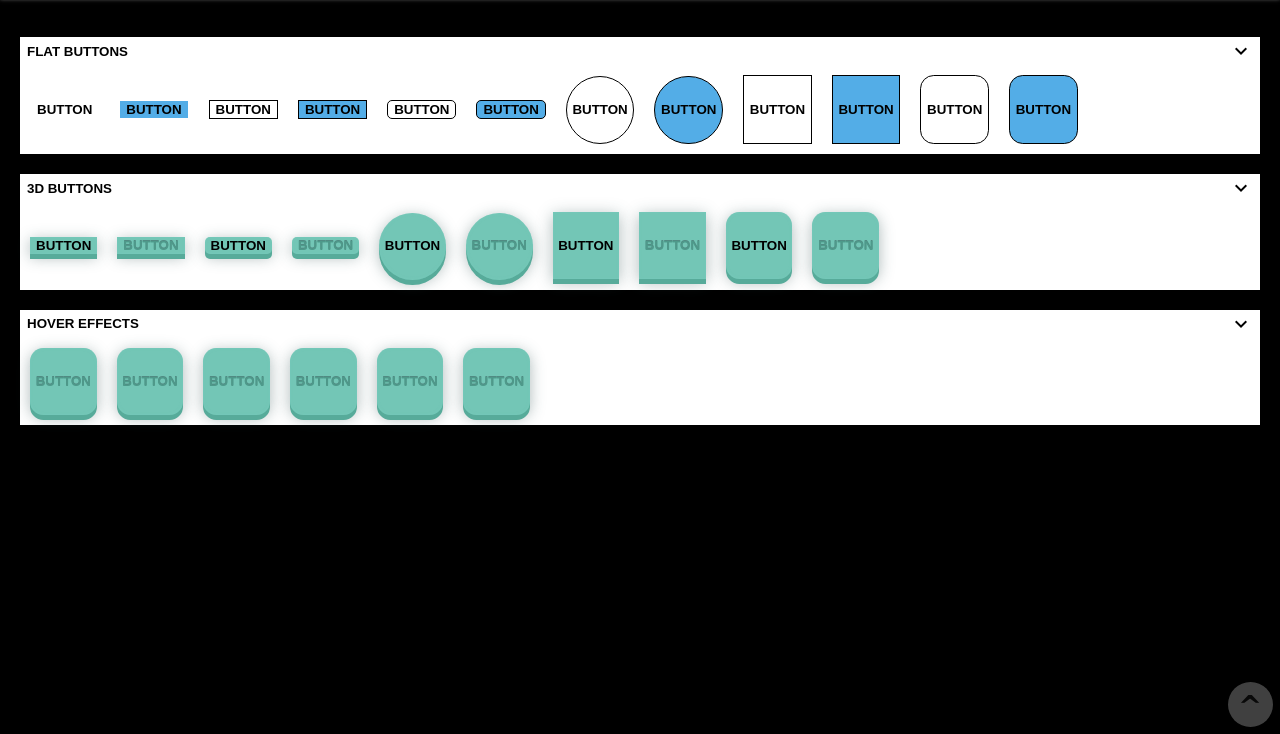
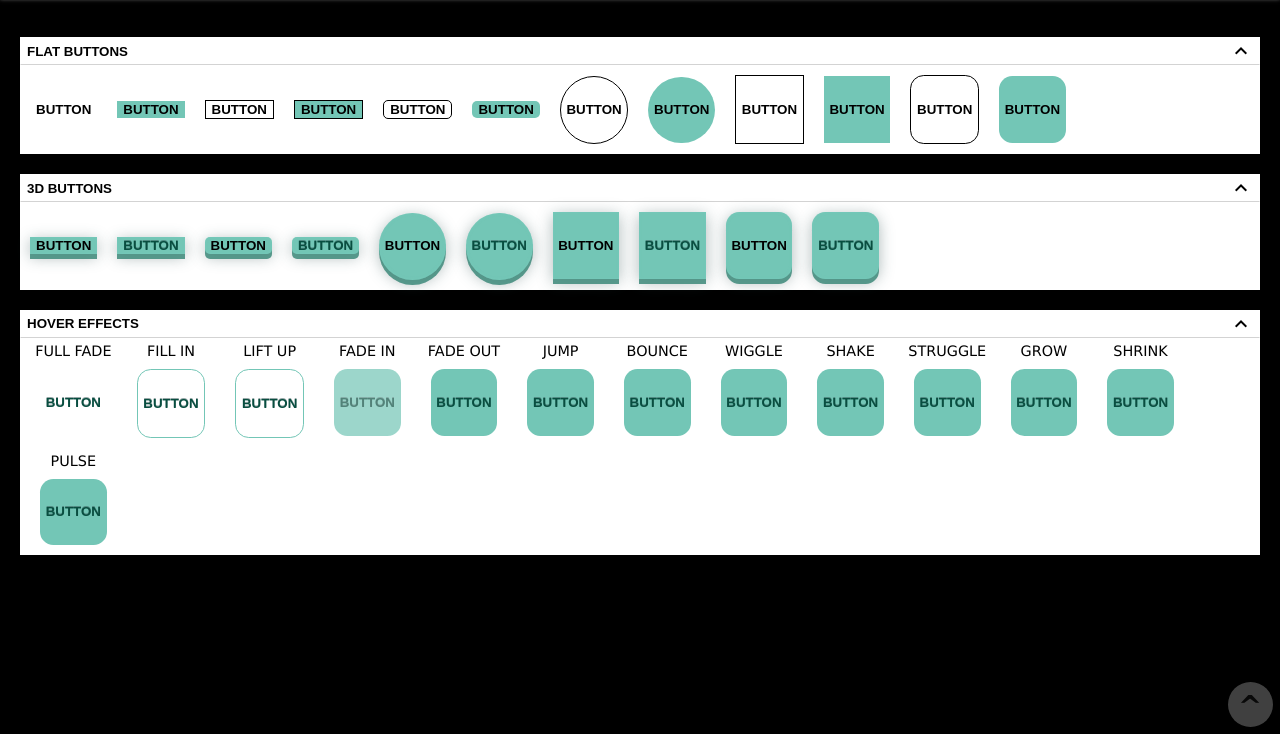
Before and after one commit to CJYProjects/buttoncollection, a plain HTML site: page index.html in a window 1280 px wide. Shown: the part 66-800 px from the top of the page. Drawn offline with Linux system fonts and the light colour scheme.

Commit message:
more animations

```diff
--- a/buttoncollection.css
+++ b/buttoncollection.css
@@ -15,18 +15,18 @@ body{
 /* animation: jump 1.2s; */
 @keyframes jump{
     0% {transform: translateY(10px);}
-    50% {transform: translateY(-20px);}
+    50% {transform: translateY(-20px); box-shadow: 0px 20px 0 -5px rgb(71,144,129,.8),  0px 3px 15px rgb(47,79,79,.4), inset 0px 0px 3px rgb(122,207,191,.5);}
     100% {transform: translateY(0px);}
 }
 
 /* animation: bounce 1s; */
 @keyframes bounce{
     0% {transform: translateY(10px);}
-    17% {transform: translateY(-20px);}
-    33% {transform: translateY(0px);}
-    49% {transform: translateY(-10px);}
-    65% {transform: translateY(0px);}
-    83% {transform: translateY(-5px);}
+    17% {transform: translateY(-20px); box-shadow: 0px 20px 0  -5px rgb(71,144,129,.8),  0px 3px 15px rgb(47,79,79,.4), inset 0px 0px 3px rgb(122,207,191,.5);}
+    33% {transform: translateY(0px); box-shadow: 0px 0px 0 rgb(71,144,129,.8),  0px 3px 15px rgb(47,79,79,.4), inset 0px 0px 3px rgb(122,207,191,.5);}
+    49% {transform: translateY(-10px); box-shadow: 0px 10px 0 -5px rgb(71,144,129,.8),  0px 3px 15px rgb(47,79,79,.4), inset 0px 0px 3px rgb(122,207,191,.5);}
+    65% {transform: translateY(0px); box-shadow: 0px 0px 0 rgb(71,144,129,.8),  0px 3px 15px rgb(47,79,79,.4), inset 0px 0px 3px rgb(122,207,191,.5);}
+    83% {transform: translateY(-5px); box-shadow: 0px 5px 0 -5px rgb(71,144,129,.8),  0px 3px 15px rgb(47,79,79,.4), inset 0px 0px 3px rgb(122,207,191,.5);}
     100% {transform: translateY(0px);}
 }
 
@@ -52,30 +52,32 @@ body{
 
 /* animation: struggle 0.6s; */
 @keyframes struggle{
-    0% {transform: skew(10deg, 10deg);}
-    25% {transform: skew(-10deg, -10deg);}
-    50% {transform: skew(10deg, 10deg);}
-    75% {transform: skew(-10deg, -10deg);}
-    100% {transform: skew(10deg, 10deg);}
+    0% {transform: skew(10deg, 10deg); box-shadow: 0px 5px 0px #479081,  0px 3px 15px rgb(47,79,79,.4), inset 0px 0px 3px rgb(122,207,191,.5);}
+    25% {transform: skew(-10deg, -10deg); box-shadow: 0px 5px 0px #479081,  0px 3px 15px rgb(47,79,79,.4), inset 0px 0px 3px rgb(122,207,191,.5);}
+    50% {transform: skew(10deg, 10deg); box-shadow: 0px 5px 0px #479081,  0px 3px 15px rgb(47,79,79,.4), inset 0px 0px 3px rgb(122,207,191,.5);}
+    75% {transform: skew(-10deg, -10deg); box-shadow: 0px 5px 0px #479081,  0px 3px 15px rgb(47,79,79,.4), inset 0px 0px 3px rgb(122,207,191,.5);}
+    100% {transform: skew(10deg, 10deg); box-shadow: 0px 5px 0px #479081,  0px 3px 15px rgb(47,79,79,.4), inset 0px 0px 3px rgb(122,207,191,.5);}
 }
 
-/* animation: bloat 1s; */
-@keyframes bloat{
+/* animation: grow 1s; */
+@keyframes grow{
+    0% {transform: scale(0.9, 0.9);}
+    50% {transform: scale(1.1, 1.1);}
+    100% {transform: scale(1, 1);}
+}
+
+/* animation: shrink 1s; */
+@keyframes shrink{
     0% {transform: scale(1.1, 1.1);}
     50% {transform: scale(0.9, 0.9);}
     100% {transform: scale(1, 1);}
 }
 
-@keyframes fill{
-
-}
-
-@keyframes press{
-
-}
-
-@keyframes trace{
-
+/* animation: pulse 1s; */
+@keyframes pulse{
+    0% {transform: scale(0.9, 0.9);}
+    50% {transform: scale(1.1, 1.1);}
+    100% {transform: scale(0.9, 0.9);}
 }
 
 header h1{
@@ -132,10 +134,21 @@ header h1{
     align-items: baseline;
 }
 
+.card{
+    display: flex;
+    flex-flow: column;
+    text-transform: uppercase;
+    font-size: 90%;
+    align-items: center;
+    margin-left: 10px;
+    margin-top: 5px;
+}
+
 .container-button{
     display: flex;
     width: 100%;
     border: thin solid var(--bg-color, white);
+    border-bottom: thin double lightgray;
     justify-content: space-between;
     align-items: center;
     font-weight: bold;
@@ -152,7 +165,6 @@ header h1{
 }
 
 .container-button.active{
-    background-color: darkgray;
     border: thin solid;
     border-radius: 5px;
 }
@@ -173,7 +185,7 @@ header h1{
 }
 
 .invisible-button{
-    border: thin solid var(--bg-color, white);
+    border: none;
     background: var(--bg-color, white);
 }
 
@@ -183,7 +195,7 @@ header h1{
 }
 
 .background-button{
-    background: #53ADE7;
+    background: #73C6B6;
 }
 /* rounded rectangle */
 .rounded-rectangle-button{
@@ -218,12 +230,60 @@ header h1{
 .threed-btn{
     background: #73C6B6;
     border: none;
-    box-shadow: 0px 5px 0 #57AB9A,  0px 3px 15px rgb(47,79,79,.4), inset 0px 0px 3px rgb(122,207,191,.5);
+    box-shadow: 0px 5px 0 rgb(71,144,129,.9),  0px 3px 15px rgb(47,79,79,.4), inset 0px 0px 3px rgb(122,207,191,.5);
 }
 
 .threed-button-title{
-    color: #4E998A;
+    color: #084e40;
     text-shadow: 0px -1px 0px rgba(47,79,79,.5);
+}
+
+.fade-in{
+    background: #73C6B6;
+    border: none;
+    opacity: 0.7;
+    transition: opacity 0.5s;
+}
+
+.fade-in:hover{
+    opacity: 1;
+}
+
+.fade-out{
+    background: #73C6B6;
+    border: none;
+    opacity: 1;
+    transition: opacity 0.5s;
+}
+
+.fade-out:hover{
+    opacity: 0.8;
+}
+
+.full-fade{
+    background: var(--bg-color);
+    border: none;
+    transition: 1.3s;
+}
+
+.full-fade:hover{
+    background: #73C6B6;
+}
+
+.fill-in, .lift-up{
+    border: thin solid #73C6B6;
+    background: var(--bg-color);
+    transition: 0.5s;
+}
+
+.fill-in:hover{
+    border: thin solid var(--bg-color, white);
+    box-shadow: inset 0 0 0 2.5em #73C6B6;
+}
+
+.lift-up:hover{
+    border: thin solid var(--bg-color, white);
+    box-shadow: inset 0 -5.3em 0 0 #73C6B6;
 }
 
 .jump:hover{
@@ -246,6 +306,14 @@ header h1{
     animation: struggle 0.6s;
 }
 
-.bloat:hover{
-    animation: bloat 1s;
+.grow:hover{
+    animation: grow 1s;
 }
+
+.shrink:hover{
+    animation: shrink 1s;
+}
+
+.pulse:hover{
+    animation: pulse 1s infinite;
+}
--- a/index.html
+++ b/index.html
@@ -31,18 +31,18 @@
                     <button class = "button-sample bordered-button"><span class = "button-title">Button</span></button>
                     <button class = "button-sample bordered-button background-button"><span class = "button-title">Button</span></button>
                     <button class = "button-sample bordered-button rounded-rectangle-button"><span class = "button-title">Button</span></button>
-                    <button class = "button-sample bordered-button rounded-rectangle-button background-button"><span class = "button-title">Button</span></button>
+                    <button class = "button-sample invisible-button rounded-rectangle-button background-button"><span class = "button-title">Button</span></button>
                     <button class = "button-sample bordered-button circle-button"><span class = "button-title">Button</span></button>
-                    <button class = "button-sample bordered-button circle-button background-button"><span class = "button-title">Button</span></button>
+                    <button class = "button-sample invisible-button circle-button background-button"><span class = "button-title">Button</span></button>
                     <button class = "button-sample bordered-button square-button"><span class = "button-title">Button</span></button>
-                    <button class = "button-sample bordered-button square-button background-button"><span class = "button-title">Button</span></button>
+                    <button class = "button-sample invisible-button square-button background-button"><span class = "button-title">Button</span></button>
                     <button class = "button-sample bordered-button rounded-square-button"><span class = "button-title">Button</span></button>
-                    <button class = "button-sample bordered-button rounded-square-button background-button"><span class = "button-title">Button</span></button>
+                    <button class = "button-sample invisible-button rounded-square-button background-button"><span class = "button-title">Button</span></button>
                 </div>
             </div>
 
             <div class = "content-wrapper" id = "threed-container">
-                <button class = "container-button" onclick="showOrHide('flat')"><span id="3d-text">3D Buttons</span><i id="flat-arrow" class="material-icons arrow">expand_more</i></button>
+                <button class = "container-button" onclick="showOrHide('threed')"><span id="3d-text">3D Buttons</span><i id="threed-arrow" class="material-icons arrow">expand_more</i></button>
                 <div class = "container" id = "threed">
                     <button class = "button-sample invisible-button threed-btn"><span class = "button-title">Button</span></button>
                     <button class = "button-sample invisible-button threed-btn"><span class = "button-title threed-button-title">Button</span></button>
@@ -57,16 +57,81 @@
                 </div>
             </div>
             <div class = "content-wrapper" id = "hover-effects-container">
-                <button class = "container-button" onclick="showOrHide('flat')"><span id="3d-text">Hover Effects</span><i id="flat-arrow" class="material-icons arrow">expand_more</i></button>
+                <button class = "container-button" onclick="showOrHide('hover-effects')"><span id="3d-text">Hover Effects</span><i id="hover-effects-arrow" class="material-icons arrow">expand_more</i></button>
                 <div class = "container" id = "hover-effects">
-                    <button class = "button-sample invisible-button rounded-square-button threed-btn jump"><span class = "button-title threed-button-title">Button</span></button>
-                    <button class = "button-sample invisible-button rounded-square-button threed-btn bounce"><span class = "button-title threed-button-title">Button</span></button>
-                    <button class = "button-sample invisible-button rounded-square-button threed-btn wiggle"><span class = "button-title threed-button-title">Button</span></button>
-                    <button class = "button-sample invisible-button rounded-square-button threed-btn shake"><span class = "button-title threed-button-title">Button</span></button>
-                    <button class = "button-sample invisible-button rounded-square-button threed-btn struggle"><span class = "button-title threed-button-title">Button</span></button>
-                    <button class = "button-sample invisible-button rounded-square-button threed-btn bloat"><span class = "button-title threed-button-title">Button</span></button>
+                    <div class = "card">
+                    Full Fade
+                    <button class = "button-sample rounded-square-button full-fade"><span class = "button-title threed-button-title">Button</span></button>
+                    </div>
+                    <div class = "card">
+                    Fill In
+                    <button class = "button-sample rounded-square-button fill-in"><span class = "button-title threed-button-title">Button</span></button>
+                    </div>
+                    <div class = "card">
+                    Lift Up
+                    <button class = "button-sample rounded-square-button lift-up"><span class = "button-title threed-button-title">Button</span></button>
+                    </div>
+                    <div class = "card">
+                    Fade In
+                    <button class = "button-sample rounded-square-button fade-in"><span class = "button-title threed-button-title">Button</span></button>
+                    </div>
+                    <div class = "card">
+                    Fade Out
+                    <button class = "button-sample rounded-square-button fade-out"><span class = "button-title threed-button-title">Button</span></button>
+                    </div>
+                    <div class = "card">
+                    Jump
+                    <button class = "button-sample invisible-button rounded-square-button background-button jump"><span class = "button-title threed-button-title">Button</span></button>
+                    </div>
+                    <div class = "card">
+                    Bounce
+                    <button class = "button-sample invisible-button rounded-square-button background-button bounce"><span class = "button-title threed-button-title">Button</span></button>
+                    </div>
+                    <div class = "card">
+                    Wiggle
+                    <button class = "button-sample invisible-button rounded-square-button background-button wiggle"><span class = "button-title threed-button-title">Button</span></button>
+                    </div>
+                    <div class = "card">
+                    Shake
+                    <button class = "button-sample invisible-button rounded-square-button background-button shake"><span class = "button-title threed-button-title">Button</span></button>
+                    </div>
+                    <div class = "card">
+                    Struggle
+                    <button class = "button-sample invisible-button rounded-square-button background-button struggle"><span class = "button-title threed-button-title">Button</span></button>
+                    </div>
+                    <div class = "card">
+                    Grow
+                    <button class = "button-sample invisible-button rounded-square-button background-button grow"><span class = "button-title threed-button-title">Button</span></button>
+                    </div>
+                    <div class = "card">
+                    Shrink
+                    <button class = "button-sample invisible-button rounded-square-button background-button shrink"><span class = "button-title threed-button-title">Button</span></button>
+                    </div>
+                    <div class = "card">
+                    Pulse
+                    <button class = "button-sample invisible-button rounded-square-button background-button pulse"><span class = "button-title threed-button-title">Button</span></button>
+                    </div>
+
                 </div>
             </div>
         </div>
+
+        <script>
+            var buttonArray = document.getElementsByClassName("arrow");
+            for(i = 0; i < buttonArray.length; i++){
+                buttonArray[i].classList.add("active");
+            }
+
+            function showOrHide(divName){
+                if(document.getElementById(divName).style.display != "none"){
+                    document.getElementById(divName).style.display = "none";
+                    document.getElementById(divName + "-arrow").classList.remove("active");
+                }
+                else{
+                    document.getElementById(divName).style.display = "flex";
+                    document.getElementById(divName + "-arrow").classList.add("active");
+                }
+            }
+        </script>
     </body>
 </html>
```
